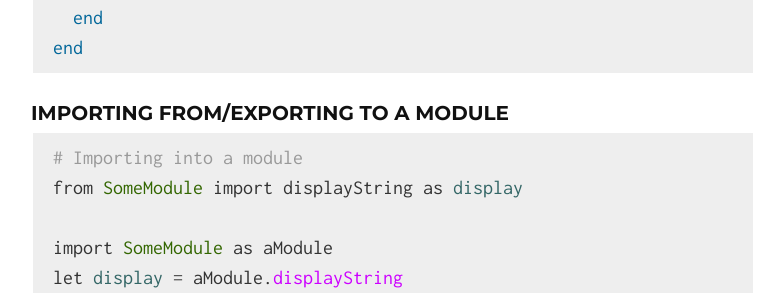
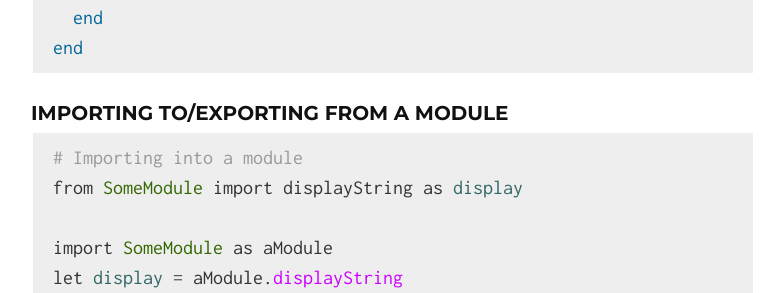
Before and after one commit to kode4food/fate-lang, a Jekyll site: the page built from index.md, in a window 1280 px wide and 900 px high, scrolled down 5088 px. Shown: the part 159-452 px from the top of the window, without its empty margins (247-1031 px from the left). Built offline with Jekyll 4.4.1, drawn with Linux system fonts in a browser that asks for light colours.

````diff
--- a/index.md
+++ b/index.md
@@ -175,7 +175,7 @@
 end
 ```
 
-### Importing From/Exporting To A Module
+### Importing To/Exporting From A Module
 
 ```ruby
 # Importing into a module
````
